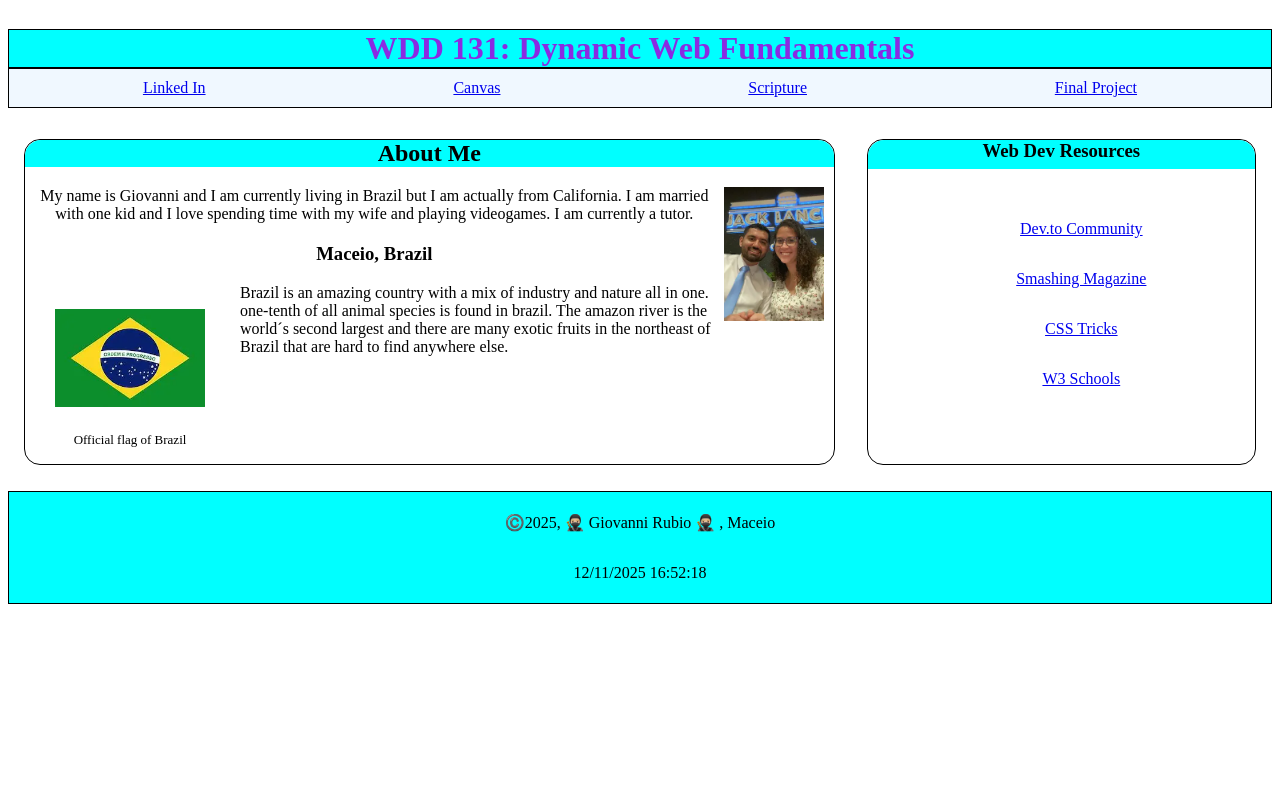
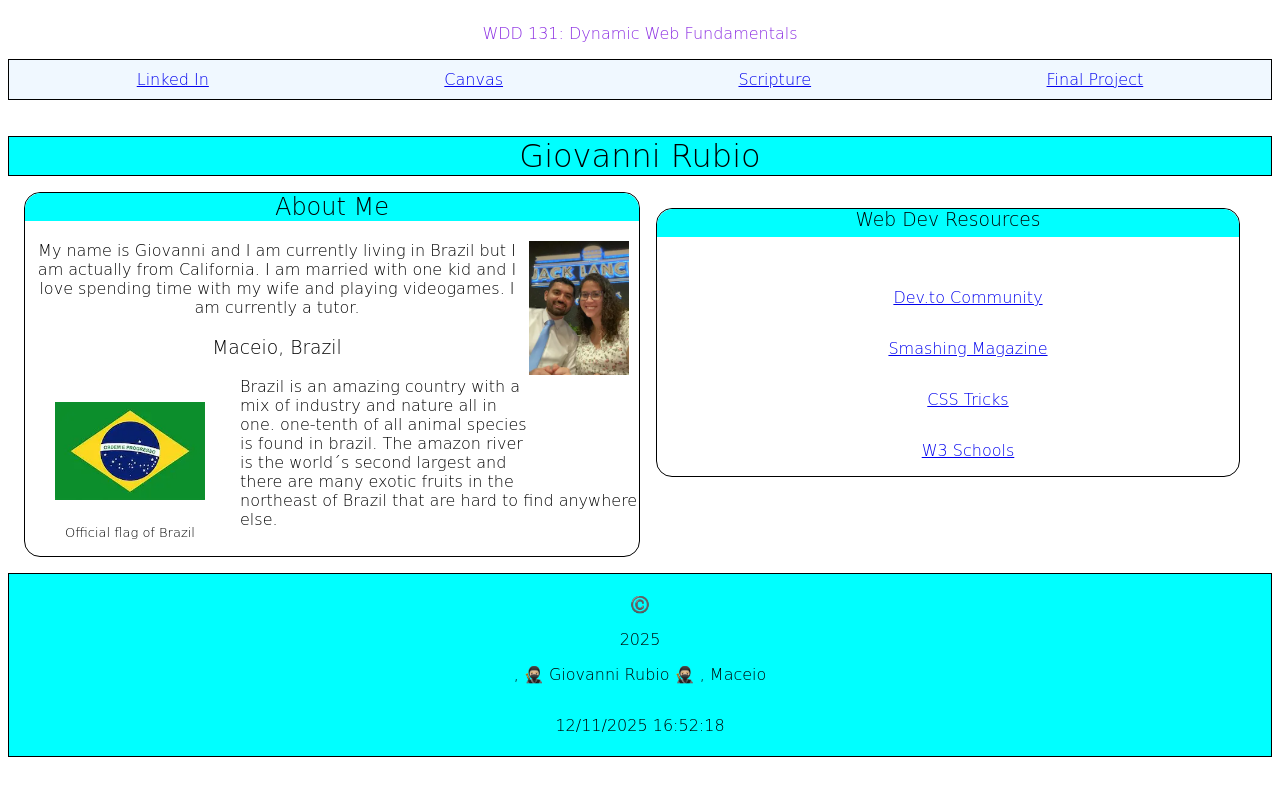
Before and after one commit to Giorubio27/wdd131, a plain HTML site: page index.html in a window 1280 px wide. Drawn offline with Linux system fonts and the light colour scheme; a web font is replaced by a local one.

Commit message:
hheheheheh

```diff
--- a/index.html
+++ b/index.html
@@ -9,11 +9,15 @@
     <title>WDD,131,Dynamic web fundamentals Giovanni Rubio </title>
     <link rel="stylesheet" href="styles/base.css">
     <script src="scripts/getdates.js" defer></script>
+    <link rel="preconnect" href="https://fonts.googleapis.com">
+    <link rel="preconnect" href="https://fonts.gstatic.com" crossorigin>
+    <link href="https://fonts.googleapis.com/css2?family=Edu+NSW+ACT+Cursive:wght@400..700&family=Roboto:ital,wght@0,100..900;1,100..900&display=swap"
+        rel="stylesheet">
 </head>
 
 <body>
     <header class="flexman">
-        <h1><span id="course_title"> WDD 131: Dynamic Web Fundamentals</span></h1>
+        <span id="course_title"> WDD 131: Dynamic Web Fundamentals</span>
         <nav>
             <a href="www.linkedin.com/in/giovanni-rubio-22903b328">Linked In</a>
             <a href="https://byupw.instructure.com">Canvas</a>
@@ -23,8 +27,10 @@
         </nav>
 
     </header>
-    <main class="griddy">
-        <div class="classy">
+    <main>
+        <h1>Giovanni Rubio</h1>
+        <div class="classy griddy">
+
             <section class="card">
                 <article class="face">
                     <h2>About Me</h2>
@@ -49,8 +55,8 @@
                 </article>
 
             </section>
-        </div>
-        <div class="border">
+
+            <div>
                 <section class="card time">
 
                     <h3>Web Dev Resources</h3>
@@ -66,6 +72,8 @@
 
                 </section>
             </div>
+        </div>
+
 
     </main>
     <footer>
--- a/styles/base.css
+++ b/styles/base.css
@@ -1,10 +1,26 @@
+* {
+    font-family: "Edu NSW ACT Cursive", cursive;
+    font-optical-sizing: auto;
+    font-weight: 200;
+    font-style: normal;
+
+}
+
 main {
     width: 100%;
 }
 
+span {
+    text-align: center;
+    display: block;
+    margin: 1rem;
+}
+
 .griddy {
     display: grid;
-    grid-template-columns: 2fr 1fr;
+    grid-template-columns: 1fr 1fr;
+
+
 
 }
 
@@ -17,18 +33,13 @@ main {
     display: block;
 }
 
-.border {
-    border: 1px solid black;
-    border-radius: 1rem 1rem;
-
-}
-
 
 h1 {
     background-color: aqua;
     margin-bottom: 0;
     border: 1px solid black;
     text-align: center;
+
 
 }
 
@@ -60,7 +71,7 @@ h1 {
 
 }
 
-.card section {
+.card {
     border: 1px solid black;
     border-radius: 1rem 1rem;
 }
@@ -141,10 +152,7 @@ section h2 {
     text-align: center;
 }
 
-.classy {
-    border: 1px solid black;
-    border-radius: 1em 1em 1em 1em;
-}
+
 
 div {
     margin: 1rem;
@@ -179,5 +187,4 @@ footer {
 header,
 footer {
     display: grid;
-
 }
```
Lines whose indentation alone changed are shown as unchanged.
